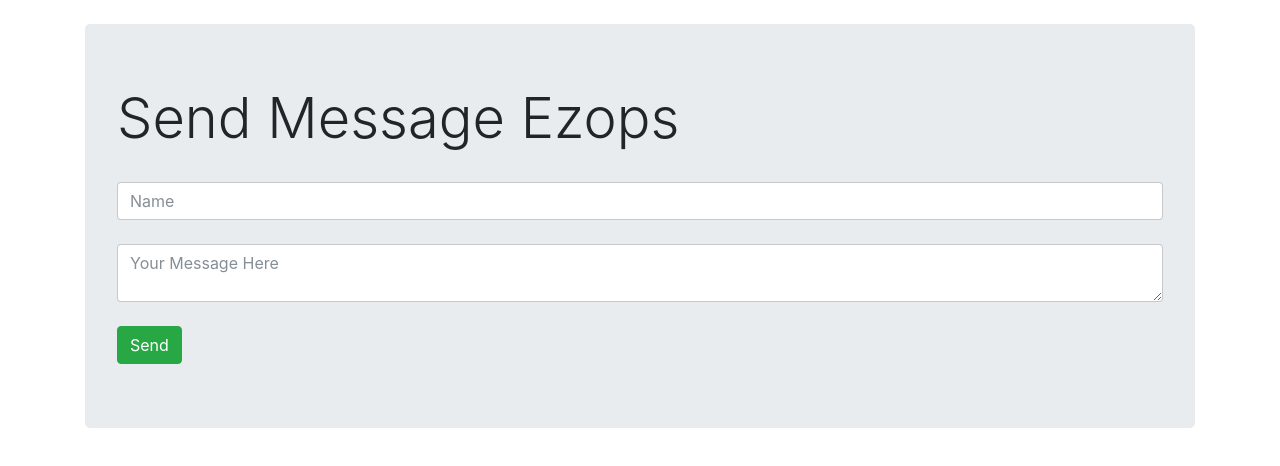
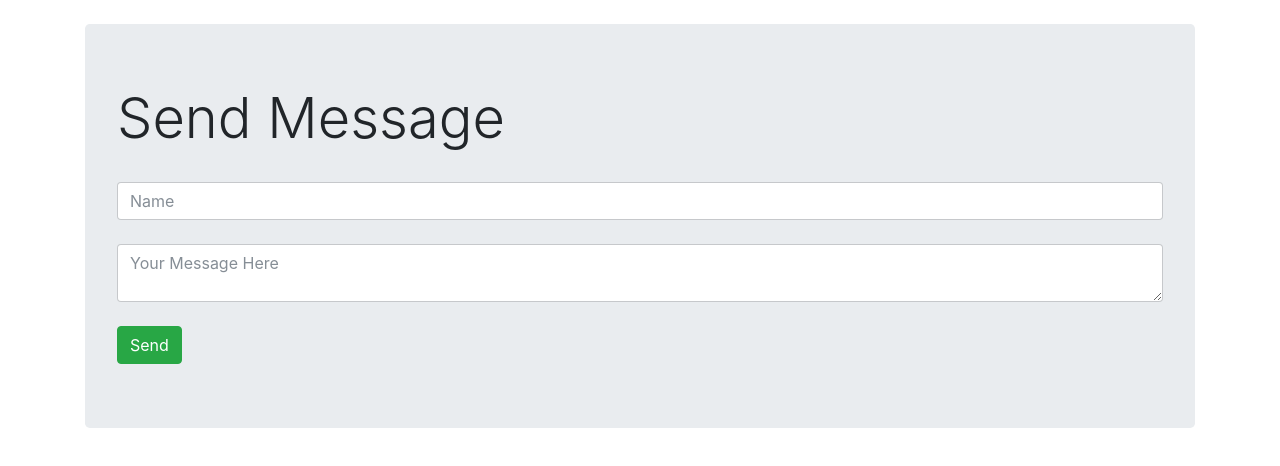
Before and after one commit to Gabrielgsn30/chat-node-docker, a website: page index.html in a window 1280 px wide. Drawn offline with nearby package versions, Linux system fonts and the light colour scheme; no server answers.

Commit message:
Update index.html

```diff
--- a/index.html
+++ b/index.html
@@ -11,7 +11,7 @@
 <div class="container">
     <br>
     <div class="jumbotron">
-        <h1 class="display-4">Send Message Ezops</h1>
+        <h1 class="display-4">Send Message</h1>
         <br>
         <input id = "name" class="form-control" placeholder="Name">
         <br>
```
